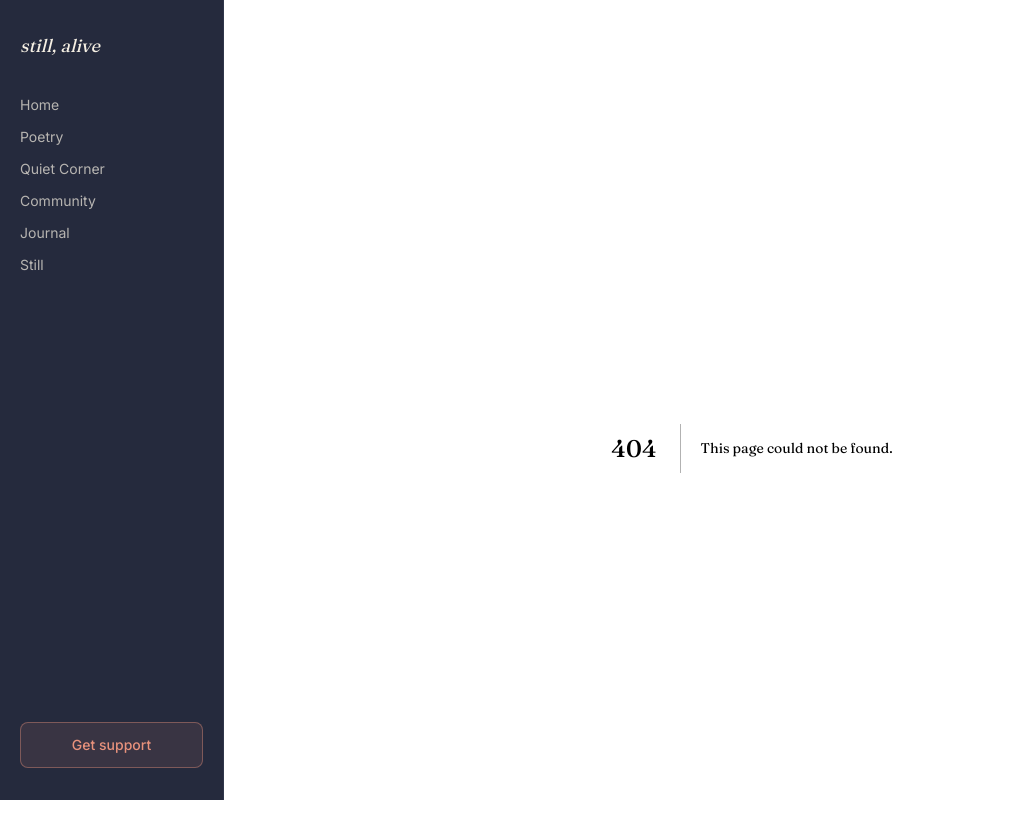
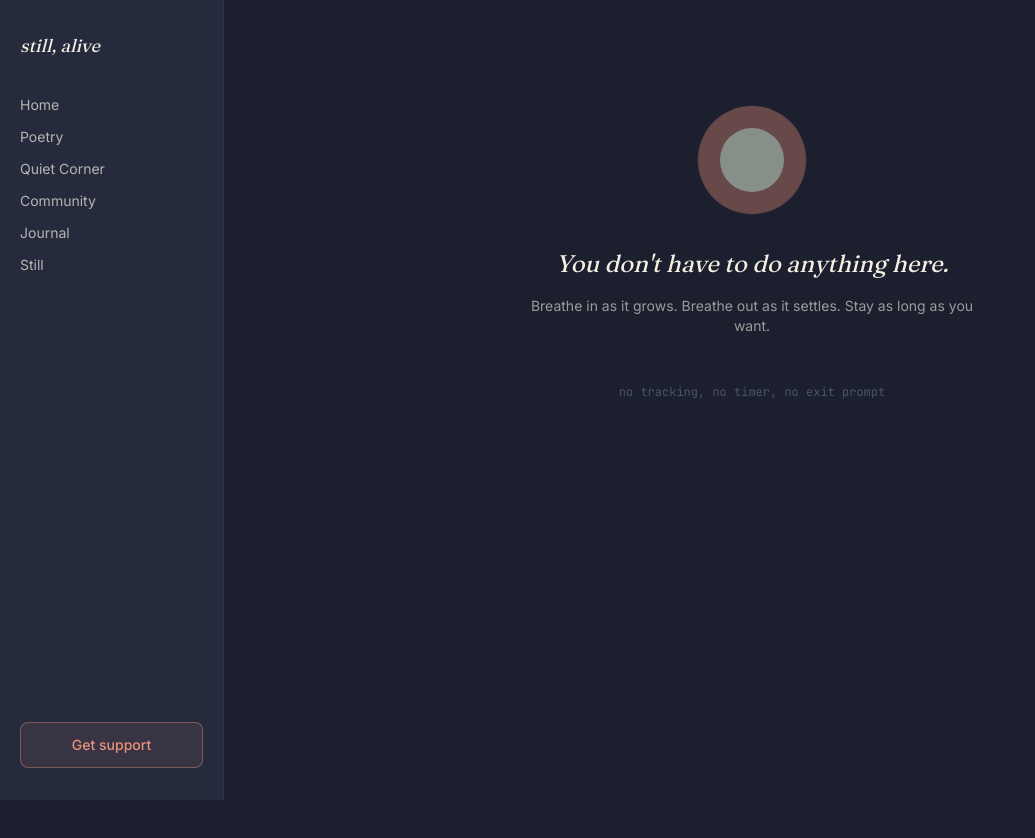
Before and after one commit to royaldenton1-cyber/still-alive-with-denton, a Next.js app: page /quiet-corner in a window 1280 px wide. Before the commit this address had no page. Shown: the top 838 px of the page, without its empty margins (0-1035 px from the left). After the commit the page ends 800 px from the top, so only its background shows below. Built offline with nearby package versions, Linux system fonts and the light colour scheme.

Commit message:
Create page.tsx

```diff
--- /dev/null
+++ b/app/quiet-corner/page.tsx
@@ -0,0 +1,21 @@
+export default function QuietCorner() {
+  return (
+    <div className="mx-auto flex max-w-md flex-col items-center py-16 text-center">
+      <div className="pulse-ring h-24 w-24">
+        <span className="relative z-10 h-16 w-16 rounded-full bg-sage/80" />
+      </div>
+
+      <h1 className="mt-10 font-display text-2xl italic text-parchment">
+        You don&apos;t have to do anything here.
+      </h1>
+      <p className="mt-4 text-sm text-parchment/60">
+        Breathe in as it grows. Breathe out as it settles. Stay as long as
+        you want.
+      </p>
+
+      <p className="mt-12 font-mono text-xs text-slate">
+        no tracking, no timer, no exit prompt
+      </p>
+    </div>
+  );
+}
```
